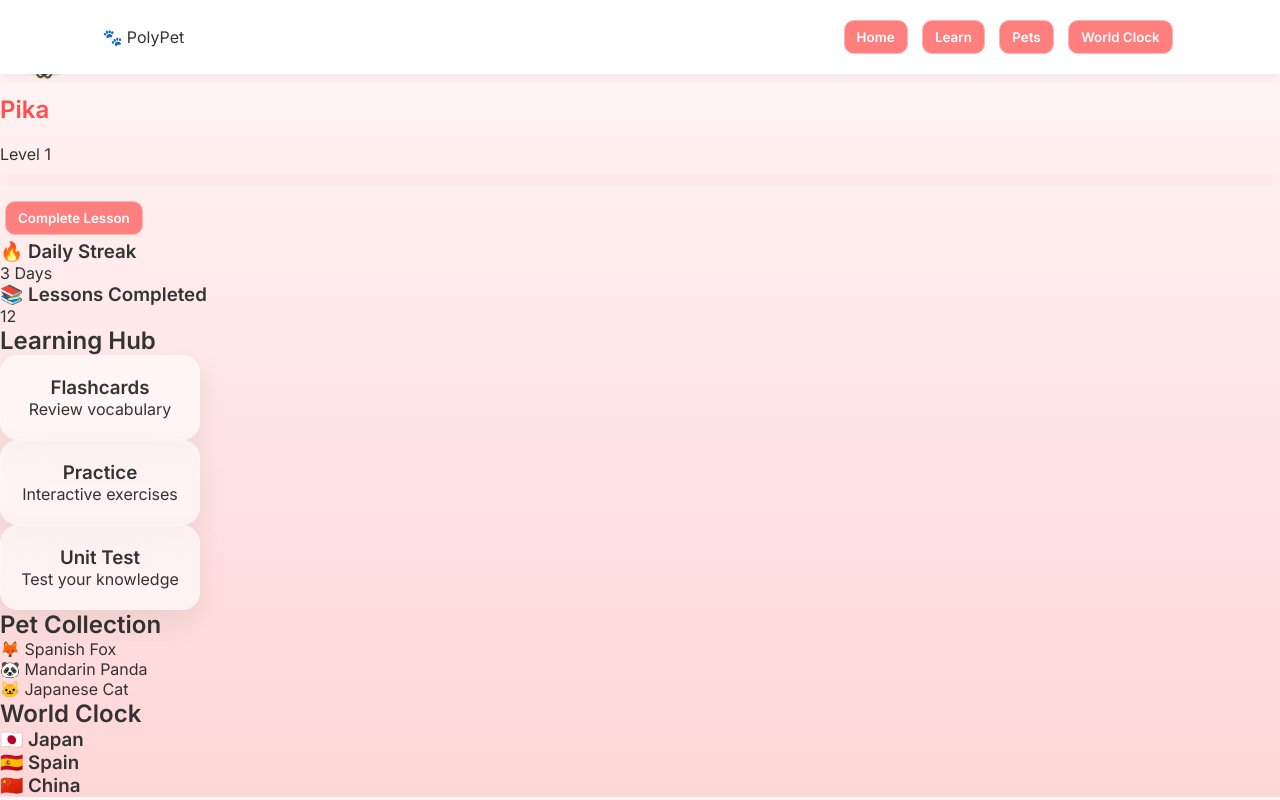
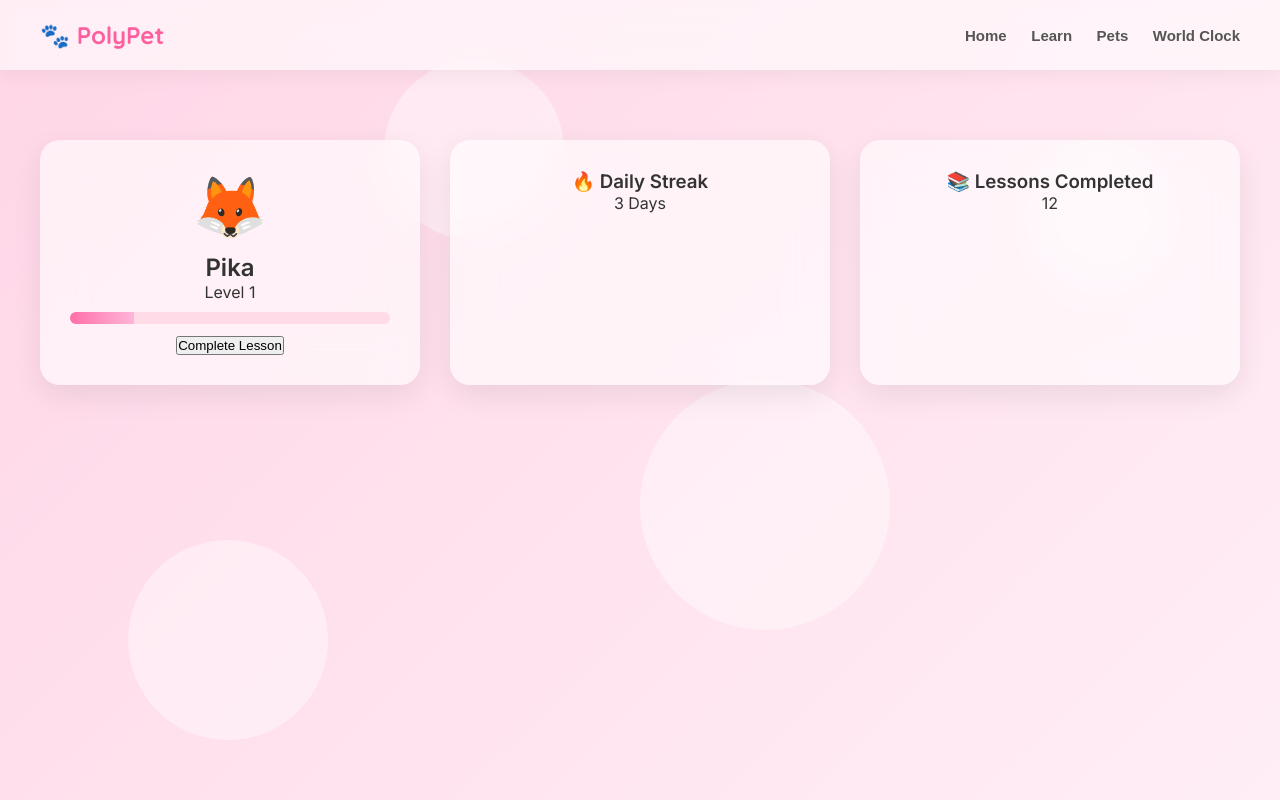
Before and after one commit to angelashrestha30-cyber/NJ-FBLA-PolyPet, a plain HTML site: page index.html in a window 1280 px wide. Shown: the top 800 px of the page. Drawn offline with Linux system fonts and the light colour scheme; files that its build step writes are made by us from their sources; files whose address does not match are found by name.

Commit message:
Update styles.css

```diff
--- a/css/styles.css
+++ b/css/styles.css
@@ -1,83 +1,212 @@
-/* RESET & BASE */
-* { margin:0; padding:0; box-sizing:border-box; font-family:'Inter',sans-serif; }
-body { background: linear-gradient(180deg,#fff6f6,#ffd6d6); color:#333; overflow-x:hidden; }
+*{
+margin:0;
+padding:0;
+box-sizing:border-box;
+}
+
+body{
+font-family:'Inter',sans-serif;
+background:linear-gradient(135deg,#ffd6e7,#ffeef6);
+min-height:100vh;
+color:#333;
+}
 
 /* NAVBAR */
-.navbar {
-  display:flex; justify-content:space-between; align-items:center;
-  padding:15px 8%; background:white; position:fixed; width:100%; top:0; z-index:1000;
-  box-shadow:0 4px 10px rgba(0,0,0,0.05);
-}
-.nav-links button {
-  margin-left:20px; padding:8px 14px; border:none; border-radius:8px;
-  background:#ff7f7f; color:white; font-weight:600; cursor:pointer; transition:0.3s;
-}
-.nav-links button:hover { background:#ff4f4f; }
 
-/* GLASSMORPHISM PANEL */
-.panel {
-  background: rgba(255,255,255,0.6); backdrop-filter:blur(20px);
-  border:1px solid rgba(255,255,255,0.4); border-radius:20px;
-  padding:25px; box-shadow:0 12px 30px rgba(0,0,0,0.08); margin-bottom:30px;
+.navbar{
+display:flex;
+justify-content:space-between;
+align-items:center;
+padding:20px 40px;
+position:fixed;
+top:0;
+width:100%;
+background:rgba(255,255,255,0.6);
+backdrop-filter:blur(15px);
+box-shadow:0 5px 20px rgba(0,0,0,0.05);
+z-index:10;
 }
 
-/* BLOBS BACKGROUND */
-.bg-blobs { position:absolute; width:100%; height:100%; overflow:hidden; z-index:-1; }
-.bg-blobs span {
-  position:absolute; border-radius:50%; background:radial-gradient(circle,#ffb3b3,#ff7f7f);
-  opacity:0.3; animation:blobMove 18s infinite ease-in-out alternate;
+.logo{
+font-family:'Quicksand';
+font-size:24px;
+font-weight:700;
+color:#ff5f9e;
 }
-.bg-blobs span:nth-child(1){ width:300px;height:300px;top:10%;left:5%; }
-.bg-blobs span:nth-child(2){ width:250px;height:250px;bottom:10%;right:10%; animation-delay:3s; }
-.bg-blobs span:nth-child(3){ width:200px;height:200px;top:50%;left:60%; animation-delay:6s; }
-@keyframes blobMove { 0%{transform:translate(0,0) scale(1);} 100%{transform:translate(40px,-40px) scale(1.2);} }
 
-/* SECTIONS */
-.section { padding:120px 8% 60px 8%; display:none; position:relative; }
-.section.active { display:block; }
-h2 { margin-bottom:20px; font-weight:700; color:#ff4f4f; }
+nav button{
+background:none;
+border:none;
+font-weight:600;
+margin-left:20px;
+cursor:pointer;
+font-size:15px;
+color:#555;
+transition:.2s;
+}
 
-/* PET DASHBOARD */
-.pet-panel { text-align:center; width:220px; margin:auto; }
-.pet-avatar { font-size:70px; margin-bottom:10px; }
-#pet-name-display { font-weight:700; margin-bottom:5px; }
-.xp-bar { width:100%; height:12px; background:#ffeaea; border-radius:10px; overflow:hidden; margin:10px 0; }
-#xp-fill { height:100%; width:0%; background:linear-gradient(90deg,#ff7f7f,#ffb3b3); transition:width 0.5s ease; }
+nav button:hover{
+color:#ff5f9e;
+}
 
-/* LESSON CARDS */
-.lesson-cards { display:flex; flex-wrap:wrap; gap:20px; justify-content:center; }
-.lesson-card { background: rgba(255,255,255,0.6); backdrop-filter:blur(20px);
-  border:1px solid rgba(255,255,255,0.4); border-radius:18px; padding:20px;
-  width:200px; text-align:center; box-shadow:0 12px 30px rgba(0,0,0,0.08);
-  transition: transform 0.3s ease, box-shadow 0.3s ease; cursor:pointer;
+/* PAGES */
+
+main{
+padding-top:100px;
 }
-.lesson-card:hover { transform:translateY(-6px) scale(1.03); box-shadow:0 20px 40px rgba(0,0,0,0.15); }
-.lvl { background:#ff7f7f; color:white; padding:4px 8px; border-radius:8px; font-size:12px; display:inline-block; margin-top:10px; }
 
-/* FLASHCARDS */
-.flashcard { background:#fff1f1; padding:40px; border-radius:16px; text-align:center; font-weight:600;
-  cursor:pointer; transition:0.3s; }
-.flashcard:hover { transform:translateY(-4px) scale(1.02); box-shadow:0 10px 25px rgba(0,0,0,0.1); }
+.page{
+display:none;
+padding:40px;
+}
 
-/* PRACTICE & TEST BOXES */
-.practice-box, .question-box { background:#fff5f5; padding:25px; border-radius:16px;
-  box-shadow:0 6px 18px rgba(0,0,0,0.08); margin-bottom:20px; text-align:center; }
-input, button { border-radius:10px; border:1px solid #ffb3b3; padding:8px 12px; margin:5px; }
-button { background:#ff7f7f; color:white; cursor:pointer; font-weight:600; transition:0.3s; }
-button:hover { background:#ff4f4f; }
+.page.active{
+display:block;
+}
 
-/* WORLD CLOCK */
-.clock-container { display:grid; grid-template-columns:repeat(auto-fit,minmax(150px,1fr)); gap:15px; }
-.clock-box { background: rgba(255,255,255,0.8); padding:15px; border-radius:16px; text-align:center; font-weight:600;
-  box-shadow:0 6px 18px rgba(0,0,0,0.08); transition: transform 0.3s ease, box-shadow 0.3s ease; }
-.clock-box:hover { transform:translateY(-5px) scale(1.02); box-shadow:0 12px 30px rgba(0,0,0,0.15); }
+/* DASHBOARD */
 
-/* CONFETTI CANVAS */
-#confettiCanvas { position:fixed; top:0; left:0; width:100%; height:100%; pointer-events:none; z-index:9999; }
+.dashboard{
+display:grid;
+grid-template-columns:repeat(auto-fit,minmax(220px,1fr));
+gap:30px;
+}
 
-/* RESPONSIVE */
-@media(max-width:900px){
-  .lesson-cards{ flex-direction:column; }
-  .navbar{ flex-direction:column; gap:10px; }
-  .clock-container{ grid-template-columns:repeat(auto-fit,minmax(120px,1fr)); }
+/* CARDS */
+
+.card{
+background:rgba(255,255,255,0.6);
+backdrop-filter:blur(20px);
+padding:30px;
+border-radius:20px;
+box-shadow:0 10px 30px rgba(0,0,0,0.08);
+text-align:center;
 }
+
+.pet-avatar{
+font-size:60px;
+margin-bottom:10px;
+}
+
+/* XP BAR */
+
+.xp-bar{
+height:12px;
+background:#ffdbe8;
+border-radius:10px;
+overflow:hidden;
+margin:10px 0;
+}
+
+#xp-fill{
+height:100%;
+width:20%;
+background:linear-gradient(90deg,#ff6fa8,#ffb6d8);
+}
+
+/* LESSON GRID */
+
+.lesson-grid{
+display:grid;
+grid-template-columns:repeat(auto-fit,minmax(200px,1fr));
+gap:25px;
+margin-top:30px;
+}
+
+.lesson-card{
+background:white;
+padding:25px;
+border-radius:18px;
+box-shadow:0 8px 20px rgba(0,0,0,0.08);
+transition:.3s;
+cursor:pointer;
+}
+
+.lesson-card:hover{
+transform:translateY(-6px);
+}
+
+/* PET GRID */
+
+.pet-grid{
+display:flex;
+gap:20px;
+margin-top:20px;
+}
+
+.pet-box{
+background:white;
+padding:20px;
+border-radius:15px;
+box-shadow:0 5px 15px rgba(0,0,0,0.08);
+}
+
+/* CLOCK */
+
+.clock-grid{
+display:flex;
+gap:20px;
+margin-top:20px;
+}
+
+.clock-card{
+background:white;
+padding:20px;
+border-radius:18px;
+box-shadow:0 8px 20px rgba(0,0,0,0.08);
+}
+
+/* BUBBLES */
+
+.background{
+position:fixed;
+top:0;
+left:0;
+width:100%;
+height:100%;
+overflow:hidden;
+z-index:-1;
+}
+
+.bubble{
+position:absolute;
+background:rgba(255,255,255,0.4);
+border-radius:50%;
+animation:float 20s infinite linear;
+}
+
+.bubble:nth-child(1){
+width:200px;
+height:200px;
+top:70%;
+left:10%;
+}
+
+.bubble:nth-child(2){
+width:150px;
+height:150px;
+top:20%;
+left:80%;
+}
+
+.bubble:nth-child(3){
+width:250px;
+height:250px;
+top:50%;
+left:50%;
+}
+
+.bubble:nth-child(4){
+width:180px;
+height:180px;
+top:10%;
+left:30%;
+}
+
+@keyframes float{
+
+0%{transform:translateY(0);}
+50%{transform:translateY(-40px);}
+100%{transform:translateY(0);}
+
+}
```
